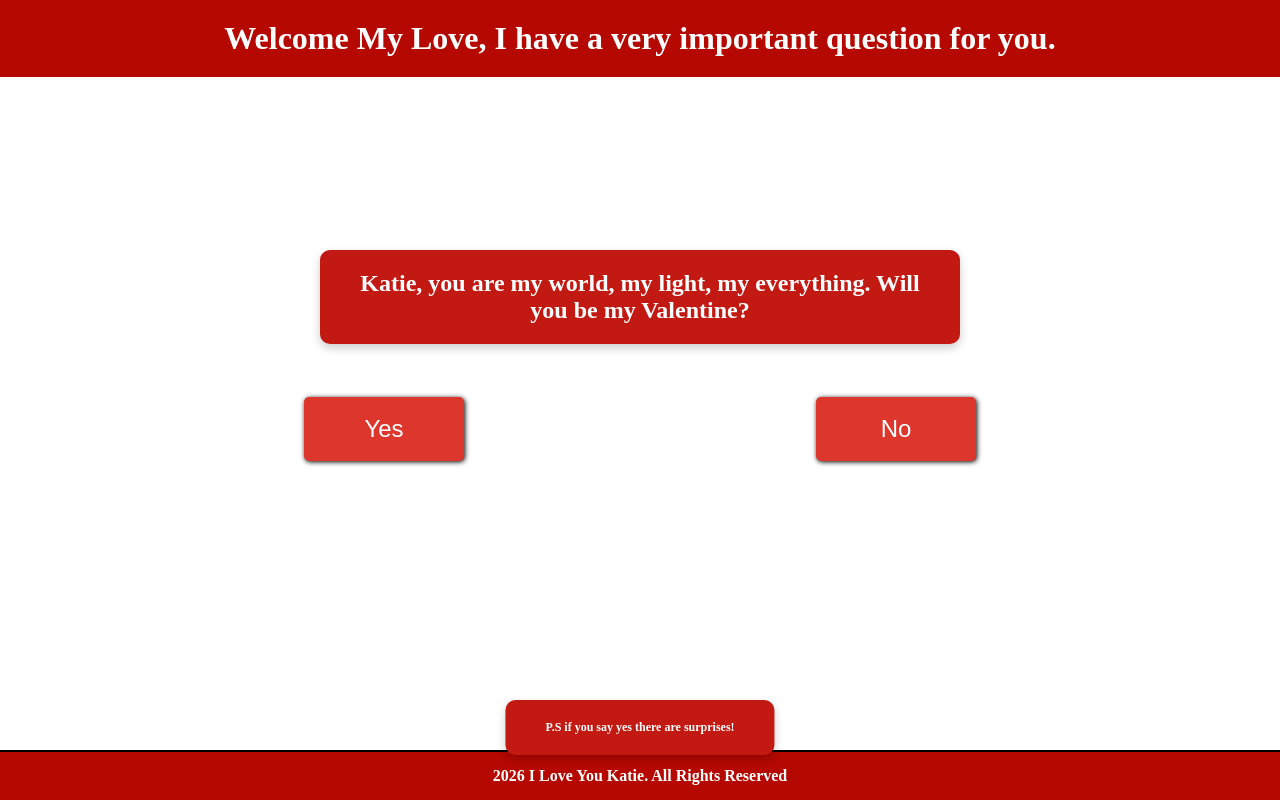
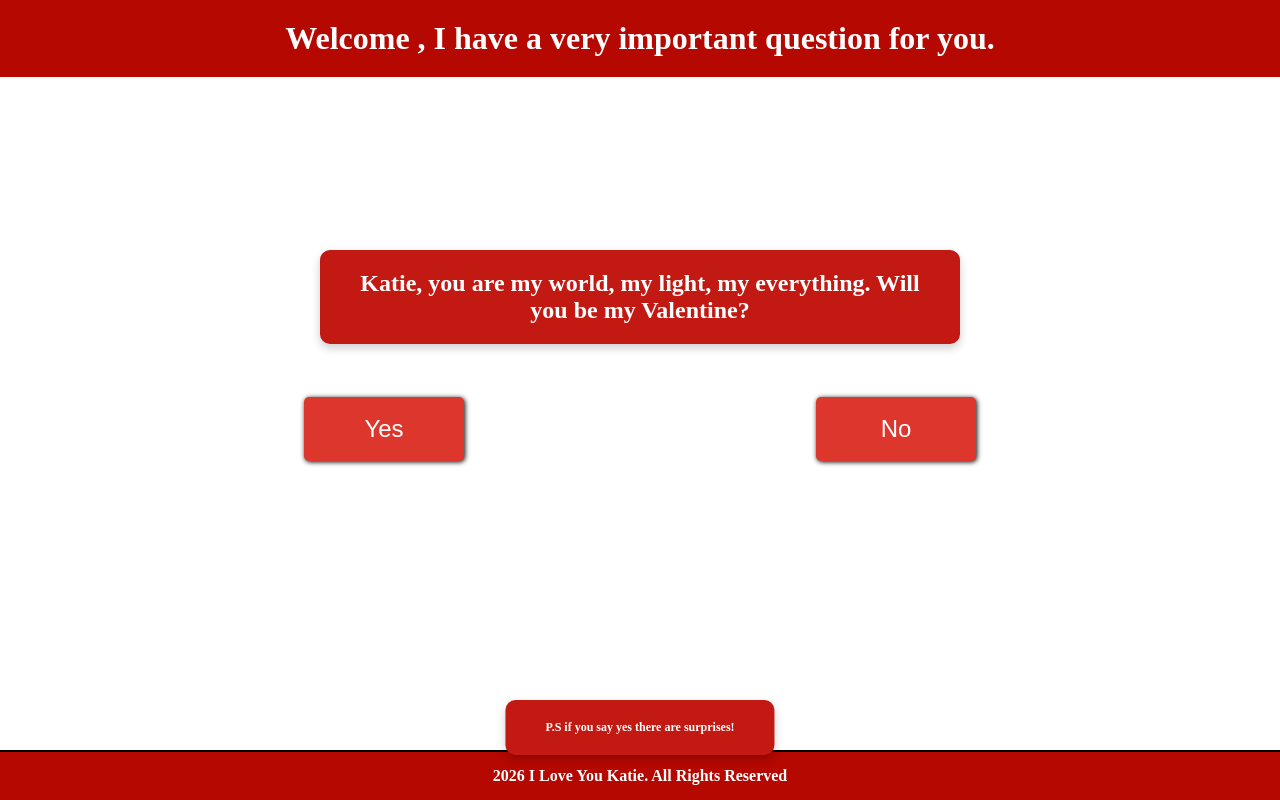
Before and after one commit to AnthonyD8/valDay, a plain HTML site: page docs/index.html in a window 1280 px wide. Drawn offline with nearby package versions, Linux system fonts and the light colour scheme.

Commit message:
Update index.html

```diff
--- a/docs/index.html
+++ b/docs/index.html
@@ -8,7 +8,7 @@
 </head>
 <body>
   <header>
-    <h1>Welcome My Love, I have a very important question for you.</h1>
+    <h1>Welcome , I have a very important question for you.</h1>
   </header>
 <h2></h2>
 <div class="overlay-text">
```
